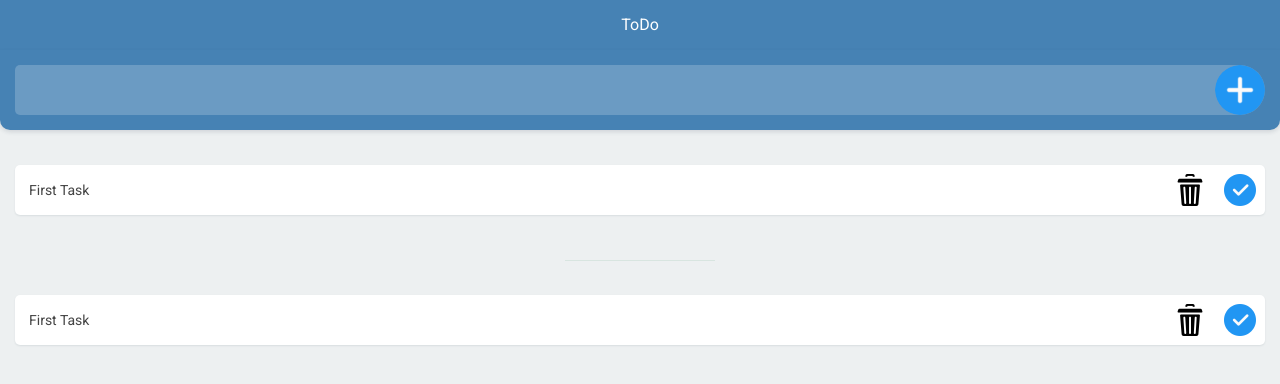
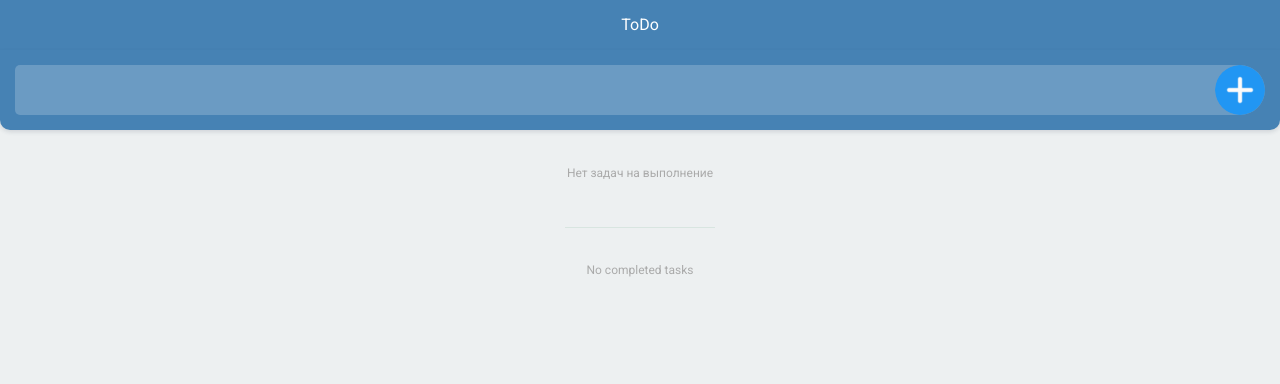
Before and after one commit to evgeniia-korolova/todo-react-vite, a React (Vite) app: page / in a window 1280 px wide. Shown: the top 384 px of the page. Built offline with nearby package versions, Linux system fonts and the light colour scheme.

Commit message:
feat: implement add, update, remove todo

```diff
--- a/src/components/Form/Form.tsx
+++ b/src/components/Form/Form.tsx
@@ -1,14 +1,35 @@
+import { useState } from 'react';
 import './Form.scss';
+import type { FormProps } from '../../models/form-props.type';
 
-export const Form = () => {
+export const Form = (props: FormProps, ) => {
+	const [task, setTask] = useState<string>('');
+
+	const formSubmit = () => {
+		if (task) {
+			props.createNewToDo(task);
+			setTask('');
+		}
+	};
+
+	// const changeText = (event: ChangeEvent<HTMLInputElement>) => {
+	// 	setTask(event.target.value);
+	// };
+
 	return (
-    <div className="form-wrapper">
-        <form action="#">
+		<div className='form-wrapper'>
+			<form
+				action='#'
+				onSubmit={formSubmit}>
 				<label>
-                <input type="text" />
+					<input
+						type='text'
+						onChange={(event) => setTask(event.target.value)}
+						value={task}
+					/>
 					<button></button>
 				</label>
 			</form>
 		</div>
-  )
-}
+	);
+};
--- a/src/components/ToDoList/ToDoList.tsx
+++ b/src/components/ToDoList/ToDoList.tsx
@@ -1,22 +1,45 @@
 import { ToDoListItem } from './ToDoListItem/ToDoListItem';
 import './ToDoList.scss';
+import type { ToDo } from '../../models/todo-item.interface';
 
-export const ToDoList = () => {
+export const ToDoList = (props: {
+	todos: ToDo[];
+	updateToDo: (toDoItem: ToDo) => void;
+	deleteToDo: (toDoItem: ToDo) => void;
+}) => {
+	const checkedList = () => {
+		return props.todos
+			.filter((item) => !item.isDone)
+			.map((item) => {
+				return (
+					<ToDoListItem
+						updateToDo={props.updateToDo}
+						deleteToDo={props.deleteToDo}
+						toDoItem={item}
+						key={item.id}
+					/>
+				);
+			});
+	};
+	const unCheckedList = () => {
+		return props.todos
+			.filter((item) => item.isDone)
+			.map((item) => {
+				return (
+					<ToDoListItem
+						updateToDo={props.updateToDo}
+						deleteToDo={props.deleteToDo}
+						toDoItem={item}
+						key={item.id}
+					/>
+				);
+			});
+	};
+
 	return (
 		<div className='todo-container'>
-			<ul className='todo-list failed'>
-				<ToDoListItem />
-			</ul>
-			<ul className='todo-list completed'>
-        <ToDoListItem />
-				{/* <li className='todo-list-item__wrapper'>
-					<span>Вторая задача</span>
-					<div className='todo-list-item__buttons'>
-						<button className='btn-trash'></button>
-						<button className='btn-uncheck'></button>
-					</div>
-				</li> */}
-			</ul>
+			<ul className='todo-list failed'>{checkedList()}</ul>
+			<ul className='todo-list completed'>{unCheckedList()}</ul>
 		</div>
 	);
 };
--- a/src/components/ToDoList/ToDoListItem/ToDoListItem.tsx
+++ b/src/components/ToDoList/ToDoListItem/ToDoListItem.tsx
@@ -1,12 +1,20 @@
+import type { ToDo } from '../../../models/todo-item.interface';
 import './ToDoListItem.scss';
 
-export const ToDoListItem = () => {
+export const ToDoListItem = (props: {
+	toDoItem: ToDo;
+	updateToDo: (toDoItem: ToDo) => void;
+	deleteToDo: (toDoItem: ToDo) => void;
+}) => {
 	return (
 		<li className='todo-list-item__wrapper'>
-			<span>First Task</span>
+			<span>{props.toDoItem.text}</span>
 			<div className='todo-list-item__buttons'>
-				<button className='btn-trash'></button>
-				<button className='btn-check'></button>
+				<button className='btn-trash' onClick={() => props.deleteToDo(props.toDoItem)} ></button>
+				<button onClick={() => props.updateToDo(props.toDoItem)}
+					className={
+						props.toDoItem.isDone ? 'btn-check' : 'btn-uncheck'
+					}></button>
 			</div>
 		</li>
 	);
--- /dev/null
+++ b/src/models/form-props.type.ts
@@ -0,0 +1,3 @@
+export type FormProps = {
+    createNewToDo: (text: string) => void;
+};
--- /dev/null
+++ b/src/models/todo-item.interface.tsx
@@ -0,0 +1,5 @@
+export interface ToDo {
+  id: number,
+  text: string,
+  isDone: boolean
+}
--- a/src/pages/ToDoListPage.tsx
+++ b/src/pages/ToDoListPage.tsx
@@ -1,13 +1,44 @@
+import { useState } from 'react';
 import { Form } from '../components/Form/Form';
 import { Header } from '../components/Header/Header';
 import { ToDoList } from '../components/ToDoList/ToDoList';
+import type { ToDo } from '../models/todo-item.interface';
 
 export const ToDoListPage = () => {
+	const [todos, setTodos] = useState<ToDo[]>([]);
+
+	const createNewToDo = (text: string) => {
+		const newToDo: ToDo = {
+			id: Number(Date.now()),
+			text: text,
+			isDone: false,
+		};
+		setTodos([...todos, newToDo]);
+	};
+
+	const updateToDo = (toDoItem: ToDo): void => {
+		const newTodos = todos.map((item) => {
+			if (item.id === toDoItem.id) {
+				item.isDone = !item.isDone;
+			}
+			return item;
+		});
+		setTodos(newTodos);
+	};
+	const deleteToDo = (toDoItem: ToDo): void => {
+		const newTodos = todos.filter(item => item.id !== toDoItem.id)
+		setTodos(newTodos);
+	};
+
 	return (
 		<>
 			<Header />
-			<Form />
-			<ToDoList />
+			<Form createNewToDo={createNewToDo} />
+			<ToDoList
+				todos={todos}
+				updateToDo={updateToDo}
+				deleteToDo={deleteToDo}
+			/>
 		</>
 	);
 };
```
Lines whose indentation alone changed are shown as unchanged.
